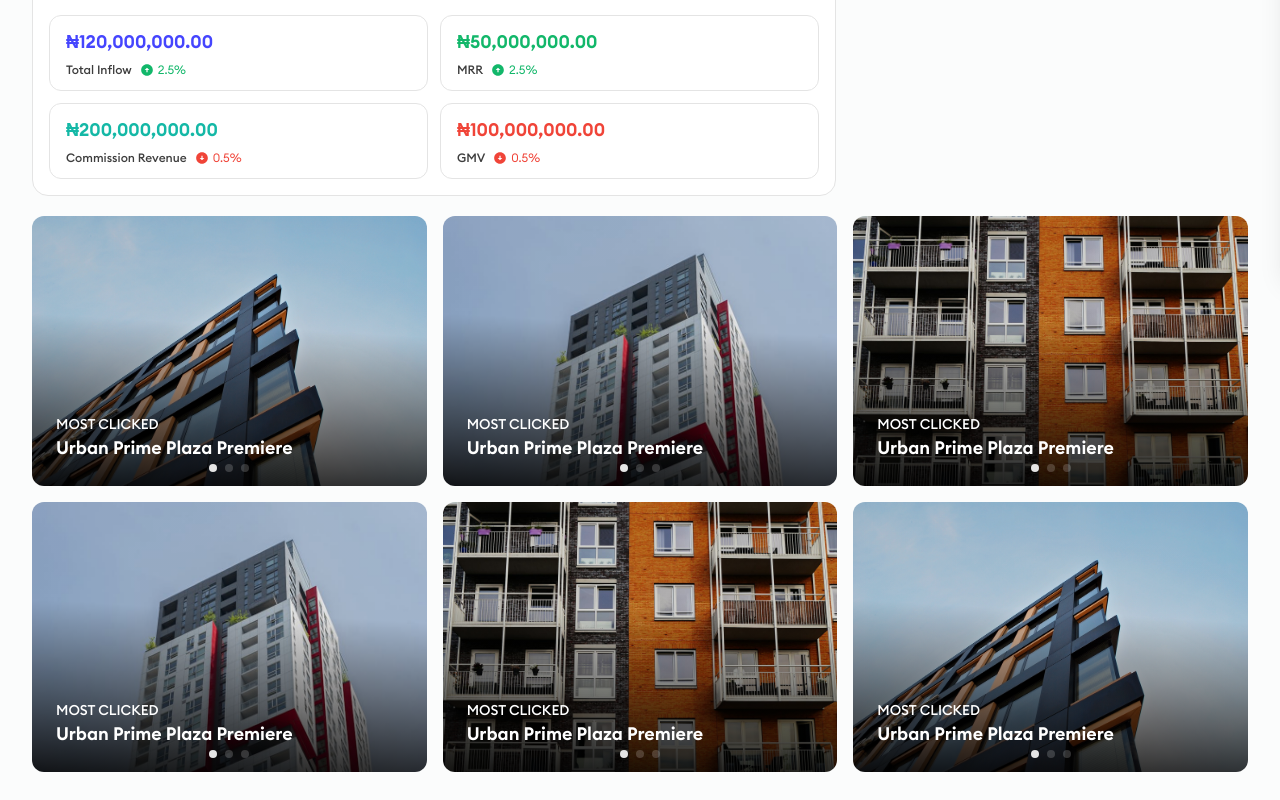
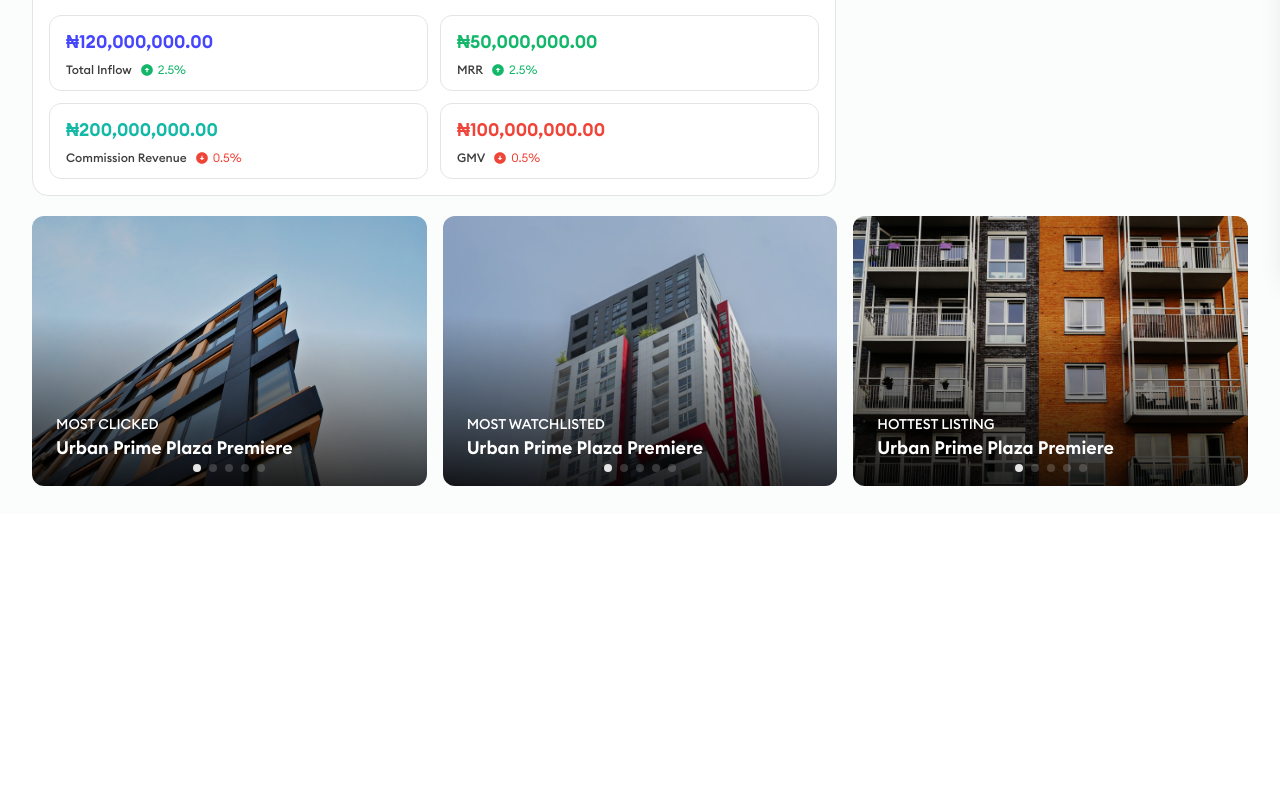
Before and after one commit to pdev6373/Proptech-dashboard, a Next.js app: page / in a window 1280 px wide. Shown: the part 531-1331 px from the top of the page. After the commit the page ends 1045 px from the top, so only its background shows below. Built offline with nearby package versions, Linux system fonts and the light colour scheme.

Commit message:
fix: remove some listings so as to match figma

```diff
--- a/app/page.tsx
+++ b/app/page.tsx
@@ -43,62 +43,38 @@ const UsersOverview: OverviewProps = {
 const LISTINGS: ListingProps[] = [
   {
     id: "1",
-    category: "Most CLICKED",
+    category: "Most Clicked",
     title: "Urban Prime Plaza Premiere",
     images: [
+      "/images/listing-image-one.jpg",
+      "/images/listing-image-two.png",
+      "/images/listing-image-three.jpg",
+      "/images/listing-image-one.jpg",
+      "/images/listing-image-two.png",
+    ],
+  },
+  {
+    id: "2",
+    category: "most Watchlisted",
+    title: "Urban Prime Plaza Premiere",
+    images: [
+      "/images/listing-image-two.png",
+      "/images/listing-image-three.jpg",
       "/images/listing-image-one.jpg",
       "/images/listing-image-two.png",
       "/images/listing-image-three.jpg",
     ],
   },
   {
-    id: "2",
-    category: "Most CLICKED",
-    title: "Urban Prime Plaza Premiere",
-    images: [
-      "/images/listing-image-two.png",
-      "/images/listing-image-three.jpg",
-      "/images/listing-image-one.jpg",
-    ],
-  },
-  {
     id: "3",
-    category: "Most CLICKED",
+    category: "Hottest Listing",
     title: "Urban Prime Plaza Premiere",
     images: [
       "/images/listing-image-three.jpg",
       "/images/listing-image-one.jpg",
       "/images/listing-image-two.png",
-    ],
-  },
-  {
-    id: "4",
-    category: "Most CLICKED",
-    title: "Urban Prime Plaza Premiere",
-    images: [
-      "/images/listing-image-two.png",
       "/images/listing-image-three.jpg",
       "/images/listing-image-one.jpg",
-    ],
-  },
-  {
-    id: "5",
-    category: "Most CLICKED",
-    title: "Urban Prime Plaza Premiere",
-    images: [
-      "/images/listing-image-three.jpg",
-      "/images/listing-image-one.jpg",
-      "/images/listing-image-two.png",
-    ],
-  },
-  {
-    id: "6",
-    category: "Most CLICKED",
-    title: "Urban Prime Plaza Premiere",
-    images: [
-      "/images/listing-image-one.jpg",
-      "/images/listing-image-two.png",
-      "/images/listing-image-three.jpg",
     ],
   },
 ];
```
